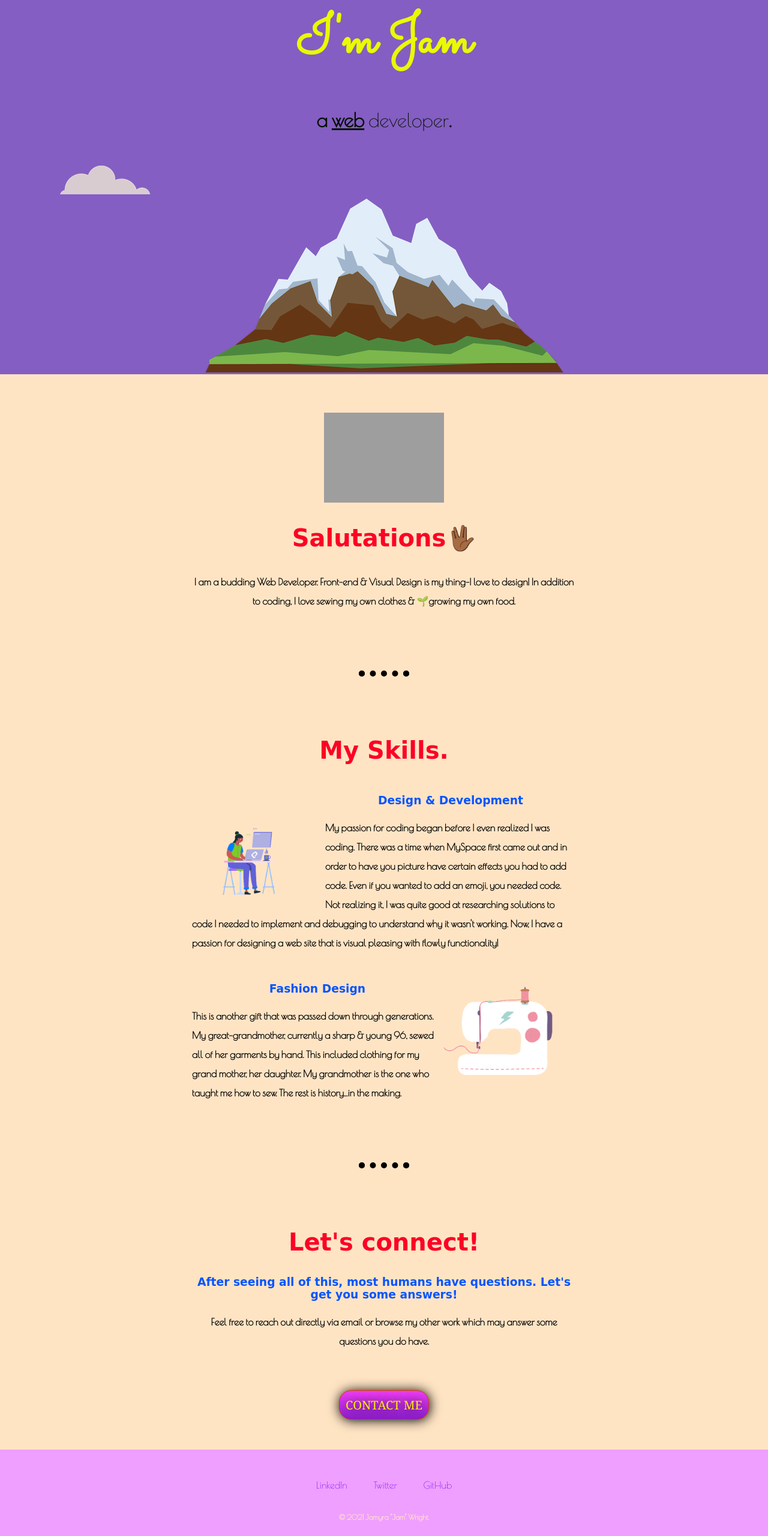
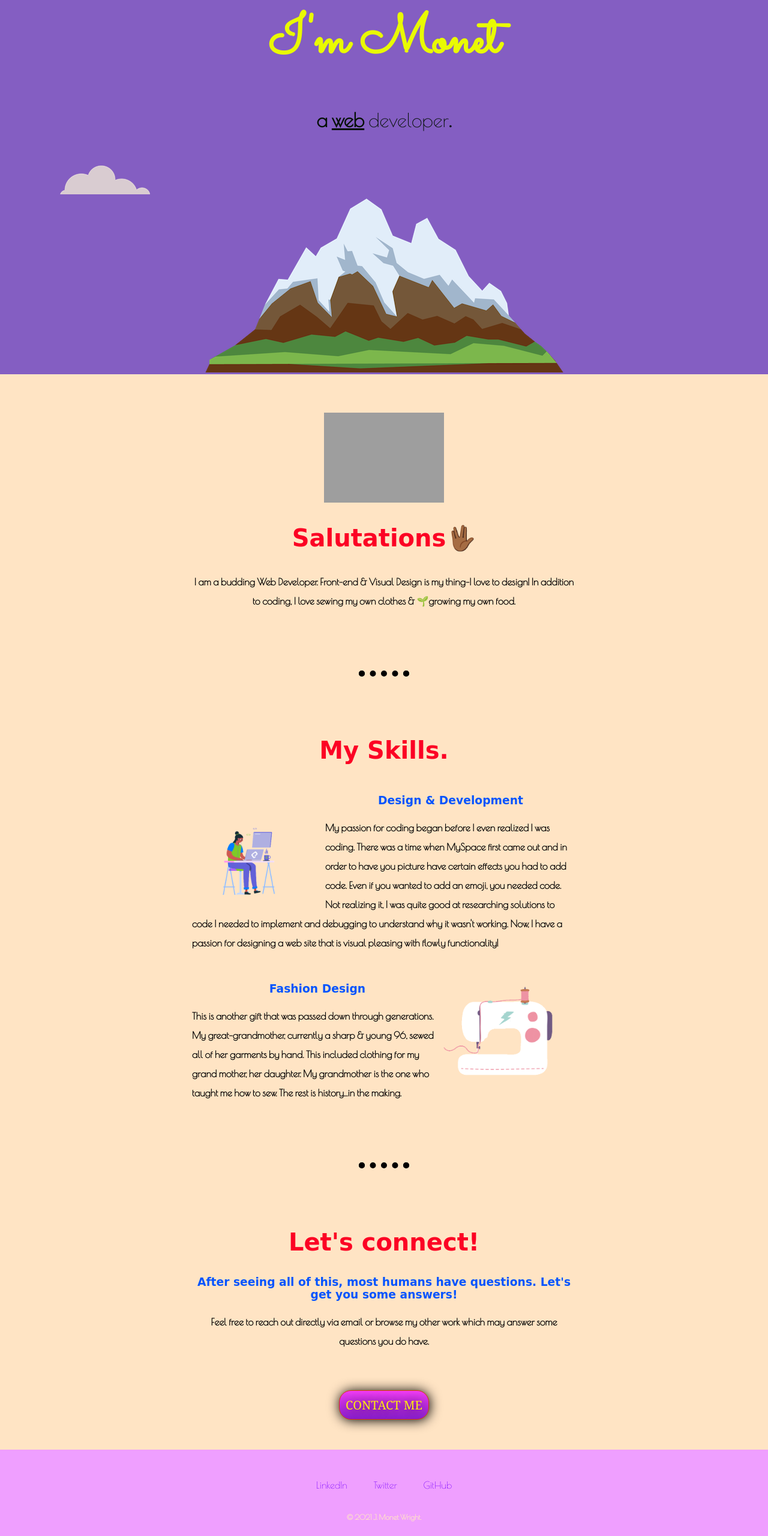
Before and after one commit to QueGreen/Web-Dev, a plain HTML site: page CSS-My Site/index.html in a window 1280 px wide. Shown: the part 116-2677 px from the top of the page at 60% size. Drawn offline with nearby package versions, Linux system fonts and the light colour scheme; grey boxes are pictures that could not be loaded; files whose address does not match are found by name; a web font is replaced by a local one.

Commit message:
Update index.html

```diff
--- a/CSS-My Site/index.html
+++ b/CSS-My Site/index.html
@@ -3,7 +3,7 @@
 <head>
     <meta charset="UTF-8">
     <meta name="viewport" content="width=device-width, initial-scale=1.0">
-    <title>Jamyra "Jam" Wright</title>
+    <title>J. Monet Wright</title>
     <link rel="stylesheet" href="css/styles.css">
     <link rel="icon" href="favicon.ico">
     <link href="https://fonts.googleapis.com/css2?family=Arima+Madurai:wght@300&family=Poiret+One&family=Sacramento&display=swap" rel="stylesheet">
@@ -11,7 +11,7 @@
 <body>
     <div class="top-container">
         <img class="top-cloud" src="images/cloud.png" alt="cloud image">
-        <h1>I'm Jam</h1>
+        <h1>I'm Monet</h1>
   <p class="top-p">a <span class="web">web</span>
    <span class="dev"> developer</span>.</p>
   <img class="bottom-cloud" src="images/cloud.png" alt="cloud image">
@@ -59,5 +59,5 @@
     <a class="footer-link" href="https://www.linkedin.com/in/jamyra-wright/">LinkedIn</a>
     <a class="footer-link" href="https://twitter.com/">Twitter</a>
     <a class="footer-link" href="https://github.com/QueGreen">GitHub</a>
-    <p class="copyright">© 2021 Jamyra "Jam" Wright.</p>
+    <p class="copyright">© 2021 J. Monet Wright.</p>
   </div>
```
